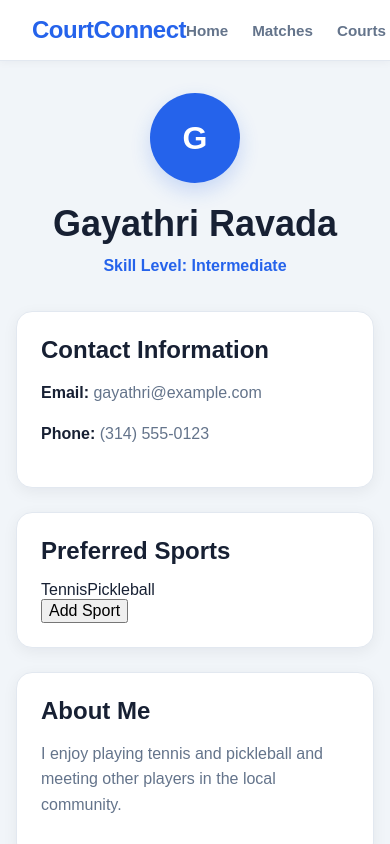
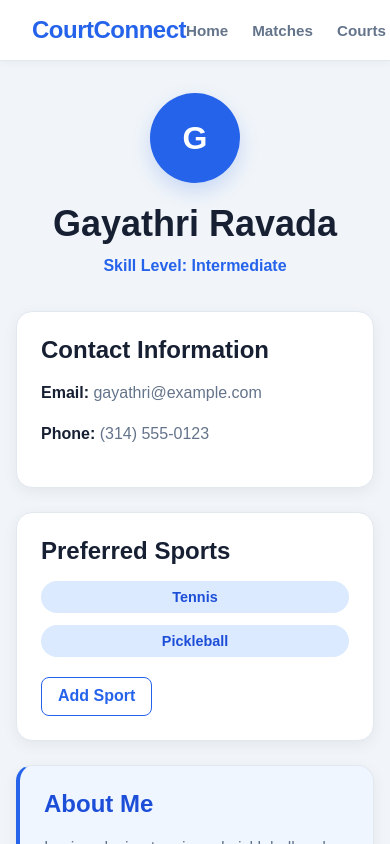
Before and after one commit to GAYATHRI-RAVADA-07/launchcode-unit1-final-project-GAYATHRI-R, a React (Vite) app: page /profile in a window 390 px wide. Shown: the top 844 px of the page. Built offline with nearby package versions, Linux system fonts and the light colour scheme.

Commit message:
Add player profile and court location updates

```diff
--- a/src/App.css
+++ b/src/App.css
@@ -724,3 +724,67 @@
     width: 100%;
   }
 }
+
+/*Preferred Sports */
+
+.sports-tags {
+  display: flex;
+  flex-wrap: wrap;
+  gap: 0.75rem;
+  margin-bottom: 1.25rem;
+}
+
+.sport-tag {
+  padding: 0.5rem 0.9rem;
+  border-radius: 999px;
+  background-color: #dbeafe;
+  color: var(--primary-dark);
+  font-size: 0.9rem;
+  font-weight: 600;
+}
+
+.add-sport-button {
+  padding: 0.6rem 1rem;
+  border: 1px solid var(--primary);
+  border-radius: 8px;
+  background-color: var(--white);
+  color: var(--primary);
+  font-weight: 600;
+  cursor: pointer;
+}
+
+.add-sport-button:hover {
+  background-color: #eff6ff;
+}
+
+.sports-tags {
+  flex-direction: column;
+  align-items: stretch;
+}
+
+.sport-tag {
+  text-align: center;
+}
+
+/* About Me */
+
+.about-me {
+  grid-column: 1 / -1;
+  background-color: #eff6ff;
+  border-left: 4px solid var(--primary);
+}
+
+.about-me h2 {
+  color: var(--primary-dark);
+}
+
+.about-me p {
+  margin-bottom: 0;
+  line-height: 1.7;
+}
+
+@media (max-width: 900px) {
+  .profile-details {
+    grid-template-columns: 1fr;
+  }
+}
--- a/src/Components/CourtCard.jsx
+++ b/src/Components/CourtCard.jsx
@@ -4,6 +4,8 @@ function CourtCard({ court }) {
       <h3>{court.name}</h3>
 
       <p>Sport: {court.sport}</p>
+
+      <p>Location: {court.location}</p>
 
       <p>
         Status:{" "}
--- a/src/mockdata/courts.js
+++ b/src/mockdata/courts.js
@@ -3,90 +3,105 @@ export const courts = [
     id: 1,
     name: "Court 1",
     sport: "Tennis",
+    location: "O'Fallon Sports Park",
     status: "Available",
   },
   {
     id: 2,
     name: "Court 2",
     sport: "Tennis",
+    location: "O'Fallon Sports Park",
     status: "Booked",
   },
   {
     id: 3,
     name: "Court 3",
     sport: "Tennis",
+    location: "O'Fallon Sports Park",
     status: "Available",
   },
   {
     id: 4,
     name: "Court 4",
     sport: "Pickleball",
+    location: "Wingate Park",
     status: "Booked",
   },
   {
     id: 5,
     name: "Court 5",
     sport: "Pickleball",
+    location: "Wingate Park",
     status: "Available",
   },
   {
     id: 6,
     name: "Court 6",
     sport: "Pickleball",
+    location: "Wingate Park",
     status: "Available",
   },
   {
     id: 7,
     name: "Court 7",
     sport: "Volleyball",
+    location: "Sports Park",
     status: "Available",
   },
   {
     id: 8,
     name: "Court 8",
     sport: "Volleyball",
+    location: "Sports Park",
     status: "Booked",
   },
   {
     id: 9,
     name: "Court 9",
     sport: "Volleyball",
+    location: "Sports Park",
     status: "Available",
   },
   {
     id: 10,
     name: "Court 10",
     sport: "Basketball",
+    location: "O'Fallon Sports Park",
     status: "Booked",
   },
   {
     id: 11,
     name: "Court 11",
     sport: "Basketball",
+    location: "O'Fallon Sports Park",
     status: "Available",
   },
   {
     id: 12,
     name: "Court 12",
     sport: "Basketball",
+    location: "O'Fallon Sports Park",
     status: "Available",
   },
   {
     id: 13,
     name: "Court 13",
     sport: "Soccer",
+    location: "Sports Park",
     status: "Available",
   },
   {
     id: 14,
     name: "Court 14",
     sport: "Soccer",
+    location: "Sports Park",
     status: "Booked",
   },
   {
     id: 15,
     name: "Court 15",
     sport: "Soccer",
+    location: "Sports Park",
     status: "Available",
   },
 ];
--- a/src/pages/Profile.jsx
+++ b/src/pages/Profile.jsx
@@ -29,7 +29,7 @@ function Profile() {
         <div className="profile-info preferred-sports">
           <h2>Preferred Sports</h2>
 
-          <div>
+          <div className="sports-tags">
             {user.preferredSports.map((sport) => (
               <span className="sport-tag" key={sport}>
                 {sport}
```
